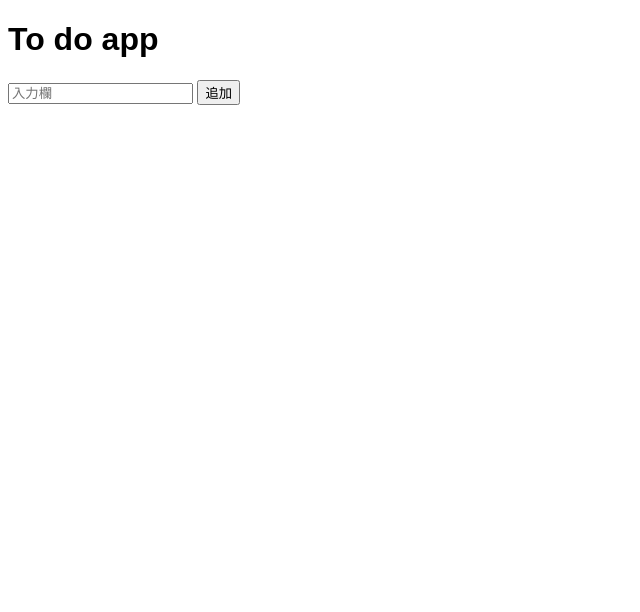
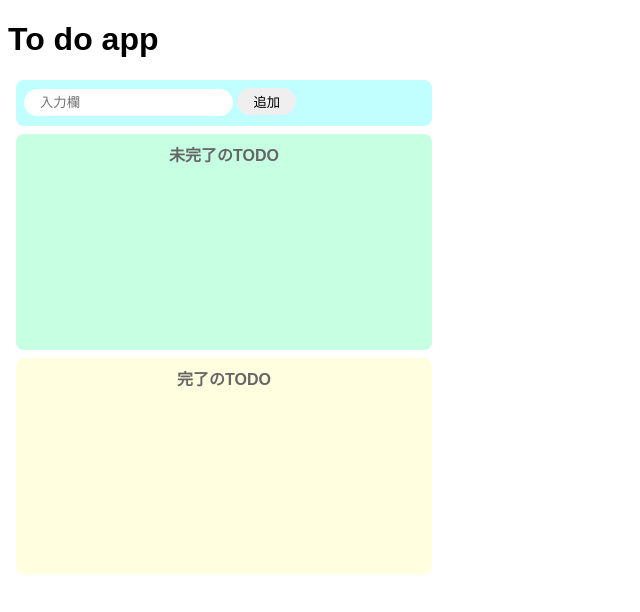
Before and after one commit to reisuta/createsandboxpr, a website built with Parcel: page index.html in a window 1280 px wide. Shown: the whole page, without its empty margins (0-640 px from the left). Built offline with nearby package versions, Linux system fonts and the light colour scheme.

Commit message:
js todo precomp

```diff
--- a/index.html
+++ b/index.html
@@ -9,10 +9,20 @@
   <body>
     <h1 id="head">To do app</h1>
 
-    <input id="in1" placeholder="入力欄" />
-    <input id="add" type="button" value="追加" />
+    <div class="inputarea">
+      <input id="in1" placeholder="入力欄" />
+      <button id="add">追加</button>
+    </div>
+    <div class="imcomplete">
+      <p class="title">未完了のTODO</p>
+      <ul id="list"></ul>
+    </div>
+    <div class="complete">
+      <p class="title">完了のTODO</p>
+      <ul id="list2"></ul>
+    </div>
     <br />
-    <ul id="list"></ul>
+    <ul></ul>
 
     <script src="src/index.js"></script>
   </body>
--- a/src/index.js
+++ b/src/index.js
@@ -1,8 +1,9 @@
 const in1 = document.getElementById("in1");
 const add = document.getElementById("add");
 const list = document.getElementById("list");
+const list2 = document.getElementById("list2");
 
-add.addEventListener("click", () => {
+const onclickadd = () => {
   const li = document.createElement("li");
   li.textContent = in1.value;
   list.appendChild(li);
@@ -22,7 +23,23 @@ add.addEventListener("click", () => {
     list.removeChild(li);
   });
 
+  const button3 = document.createElement("button");
+  button3.classList.add("return");
+  button3.textContent = "戻す";
+
   button2.addEventListener("click", () => {
-    li.classList.add("delete");
+    list2.appendChild(li);
+    li.removeChild(button);
+    li.removeChild(button2);
+    li.appendChild(button3);
   });
-});
+
+  button3.addEventListener("click", () => {
+    list.appendChild(li);
+    li.removeChild(button3);
+    li.appendChild(button);
+    li.appendChild(button2);
+  });
+};
+
+add.addEventListener("click", () => onclickadd());
--- a/src/styles.css
+++ b/src/styles.css
@@ -2,12 +2,62 @@ body {
   font-family: sans-serif;
 }
 
-.remove {
+/* .remove {
   margin-left: 10px;
   width: 60px;
   height: 30px;
+} */
+
+input {
+  border-radius: 16px;
+  border: none;
+  padding: 6px 16px;
+  outline: none;
 }
 
-.delete {
-  color: red;
+button {
+  border-radius: 16px;
+  border: none;
+  margin-right: 7px;
+  padding: 4px 16px;
 }
+
+button:hover {
+  background-color: black;
+  color: white;
+  cursor: pointer;
+}
+
+.inputarea {
+  background-color: #c1ffff;
+  width: 400px;
+  height: 30px;
+  padding: 8px;
+  margin: 8px;
+  border-radius: 8px;
+}
+
+.imcomplete {
+  background-color: #c6ffe2;
+  width: 400px;
+  min-height: 200px;
+  padding: 8px;
+  margin: 8px;
+  border-radius: 8px;
+}
+
+.complete {
+  background-color: #ffffe0;
+  width: 400px;
+  min-height: 200px;
+  padding: 8px;
+  margin: 8px;
+  border-radius: 8px;
+}
+
+.title {
+  text-align: center;
+  margin-top: 0;
+  font-weight: bold;
+  color: #666;
+}
```
